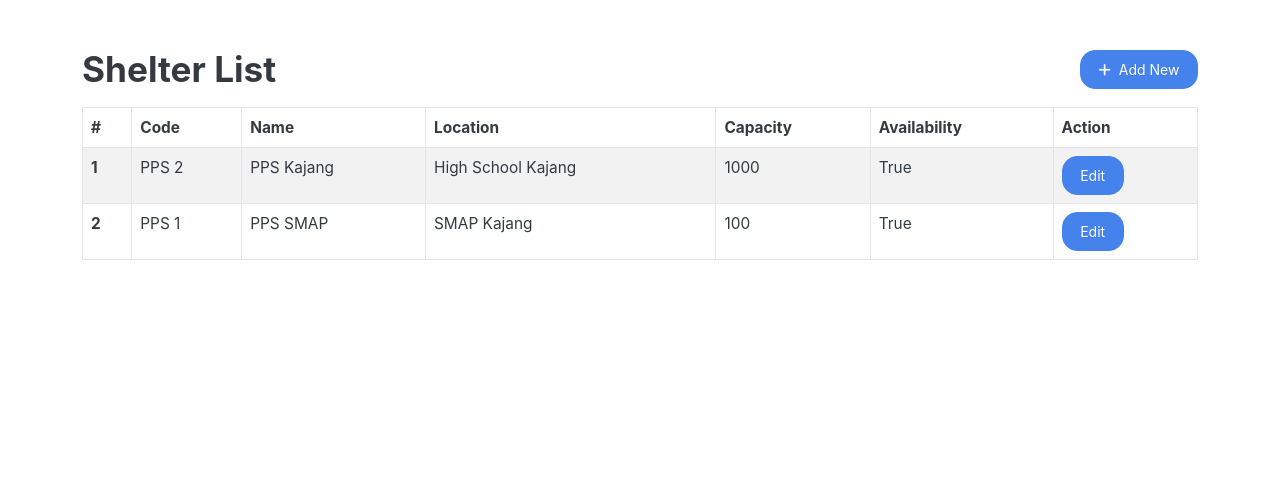
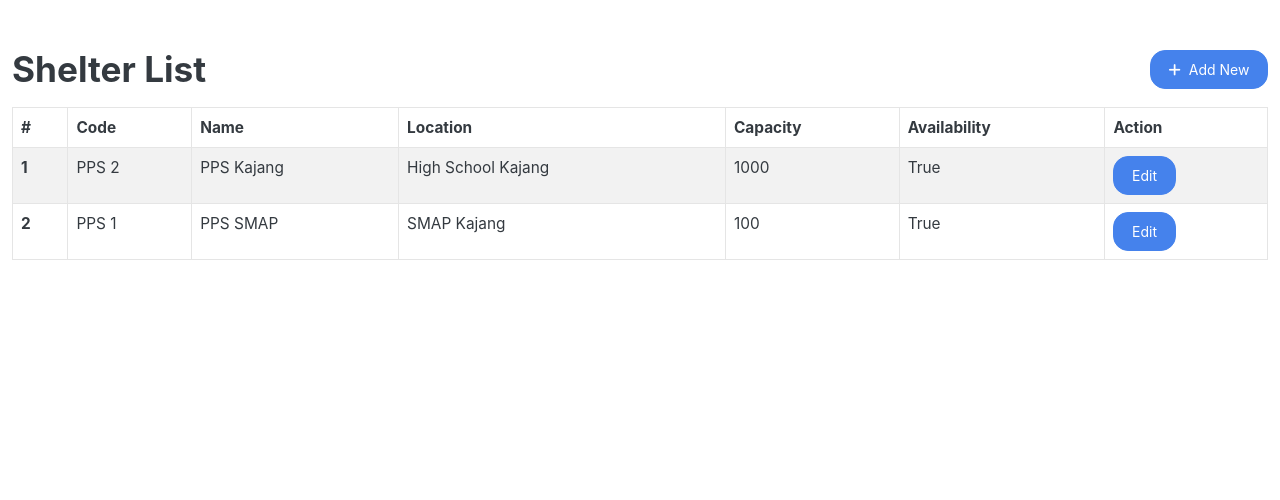
Before and after one commit to zatilimaniahwan/framework-alternative-assessment, a Django app: page /shelter/list in a window 1280 px wide. Shown: the part 133-633 px from the top of the page. Run offline with Django 5.2, Linux system fonts and the light colour scheme; a user stored in the database is signed in; data comes from the database, SQL or seed files in the repository; both versions use the stored data as it was after the commit; some libraries are stand-ins or nearby versions.

Commit message:
update base and form

```diff
--- a/dris/templates/base.html
+++ b/dris/templates/base.html
@@ -25,7 +25,7 @@
     <!-- Spacer for fixed bar -->
 
     {% include "base/navigation.html" %}
-    <div class="container mt-5">
+    <div class="container-fluid mt-5 mb-5">
         {% block content %}{% endblock %}
     </div>
     {% include "base/footer.html" %}
--- a/dris/templates/components/form/form.html
+++ b/dris/templates/components/form/form.html
@@ -8,7 +8,8 @@
   {% endfor %}
   <div class="mt-5">
     <button type="submit" class="btn btn-success">{{ submit_label|default:"Submit" }}</button>
-    <button type="button" class="btn btn-secondary" data-bs-dismiss="modal">{{ cancel_label|default:"Cancel" }}</button>
+    {% if request.resolver_match.url_name != "register" and request.resolver_match.url_name != "login" %}
+      <button type="button" class="btn btn-secondary" data-bs-dismiss="modal">{{ cancel_label|default:"Cancel" }}</button>
+    {% endif %}
   </div>
-
 </form>
```
Also changed, not shown: dris/db.sqlite3.
